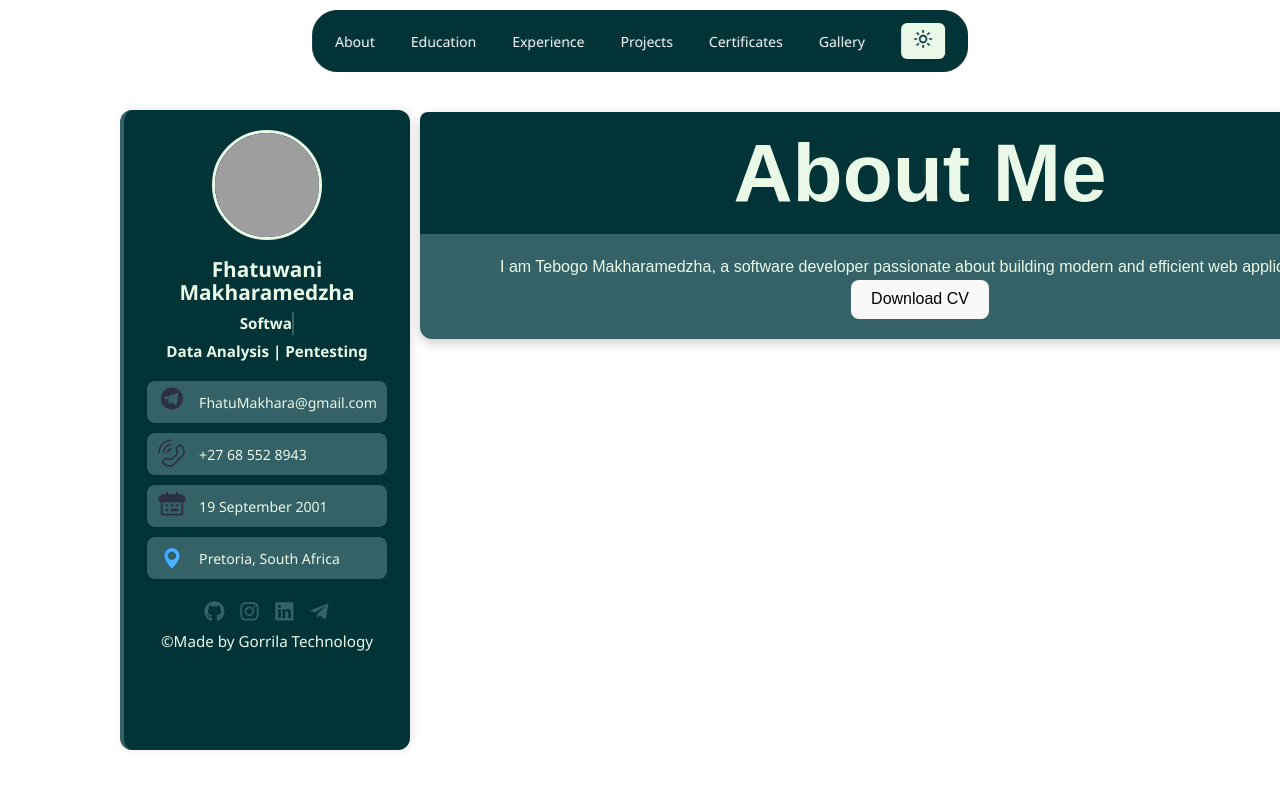
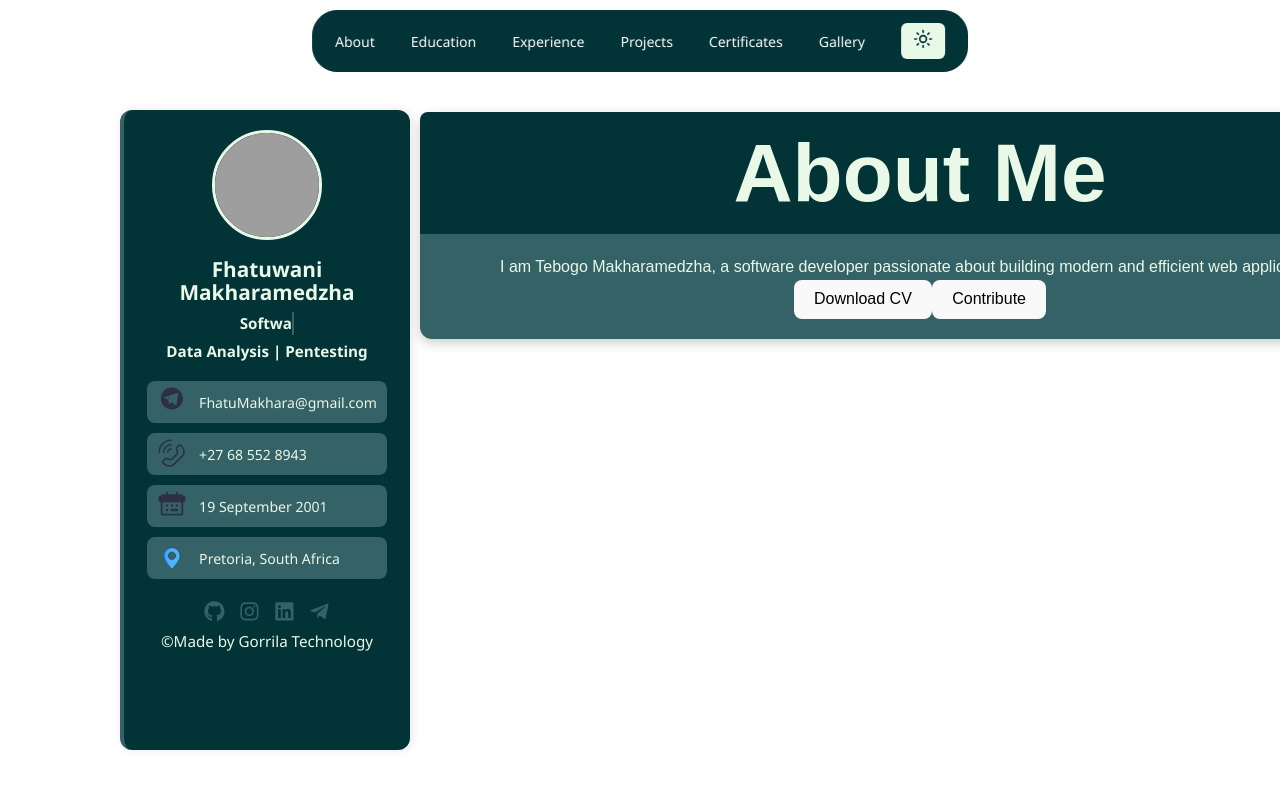
Before and after one commit to CodeboyTF/Personal-Profile-Website, a React (Vite) app: page / in a window 1280 px wide. Shown: the top 788 px of the page. Built offline with nearby package versions, Linux system fonts and the light colour scheme; grey boxes are pictures that could not be loaded.

Commit message:
new button css

```diff
--- a/src/Pages/About_Page/Profile.jsx
+++ b/src/Pages/About_Page/Profile.jsx
@@ -1,3 +1,4 @@
+import Contribution from "./Contribution_Button";
 import DownloadCv from "./Download_Button";
 
 function Profile() {
@@ -9,9 +10,13 @@ function Profile() {
     </div>
     <div className="card-content">
       I am Tebogo Makharamedzha, a software developer passionate about building modern and efficient web applications...
-      <div className="button-downloadcv">
-        <DownloadCv />
-      </div>
+<div className="button-stack">
+  <div className="button-downloadcv">
+    <DownloadCv />
+
+    <Contribution />
+  </div>
+  </div>
     </div>
   </div>
 
```
